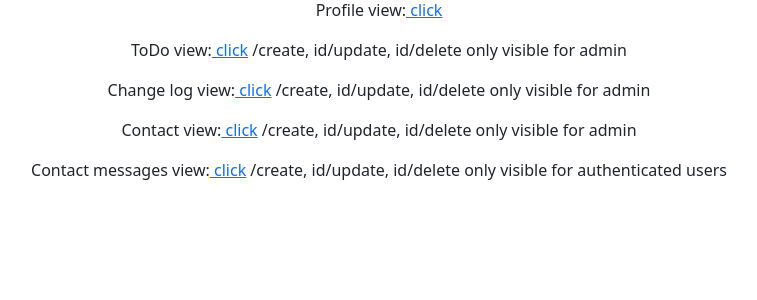
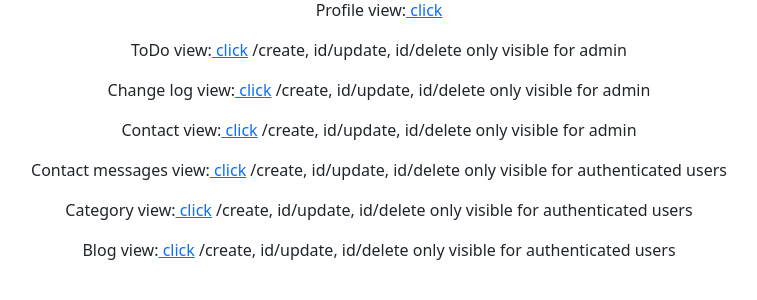
Before and after one commit to KaKeGo/kakedomi, a Django app: page / in a window 1280 px wide. Shown: the part 323-623 px from the top of the page, without its empty margins (261-1018 px from the left). Run offline with Django 4.2, Linux system fonts and the light colour scheme.

Commit message:
add category and blog link to home

```diff
--- a/home/templates/home/home.html
+++ b/home/templates/home/home.html
@@ -38,6 +38,12 @@
     <p>
         Contact messages view:<a href="{% url 'contact:contact_messages' %}"> click</a> /create, id/update, id/delete only visible for authenticated users
     </p>
+    <p>
+        Category view:<a href="{% url 'blogs:category' %}"> click</a> /create, id/update, id/delete only visible for authenticated users
+    </p>
+    <p>
+        Blog view:<a href="{% url 'blogs:blog' %}"> click</a> /create, id/update, id/delete only visible for authenticated users
+    </p>
 </div>
 
 {% endblock %}
--- a/mysite/settings.py
+++ b/mysite/settings.py
@@ -24,7 +24,7 @@ BASE_DIR = Path(__file__).resolve().parent.parent
 SECRET_KEY = 'django-insecure-yu@rqoizf3+!k%v#4y)3tz)ug7v6*vvn)l&rj*v*iogd#+u+pm'
 
 # SECURITY WARNING: don't run with debug turned on in production!
-DEBUG = True
+DEBUG = False
 
 ALLOWED_HOSTS = ['localhost', '127.0.0.1', 'kakedomi-backend.herokuapp']
 
```
